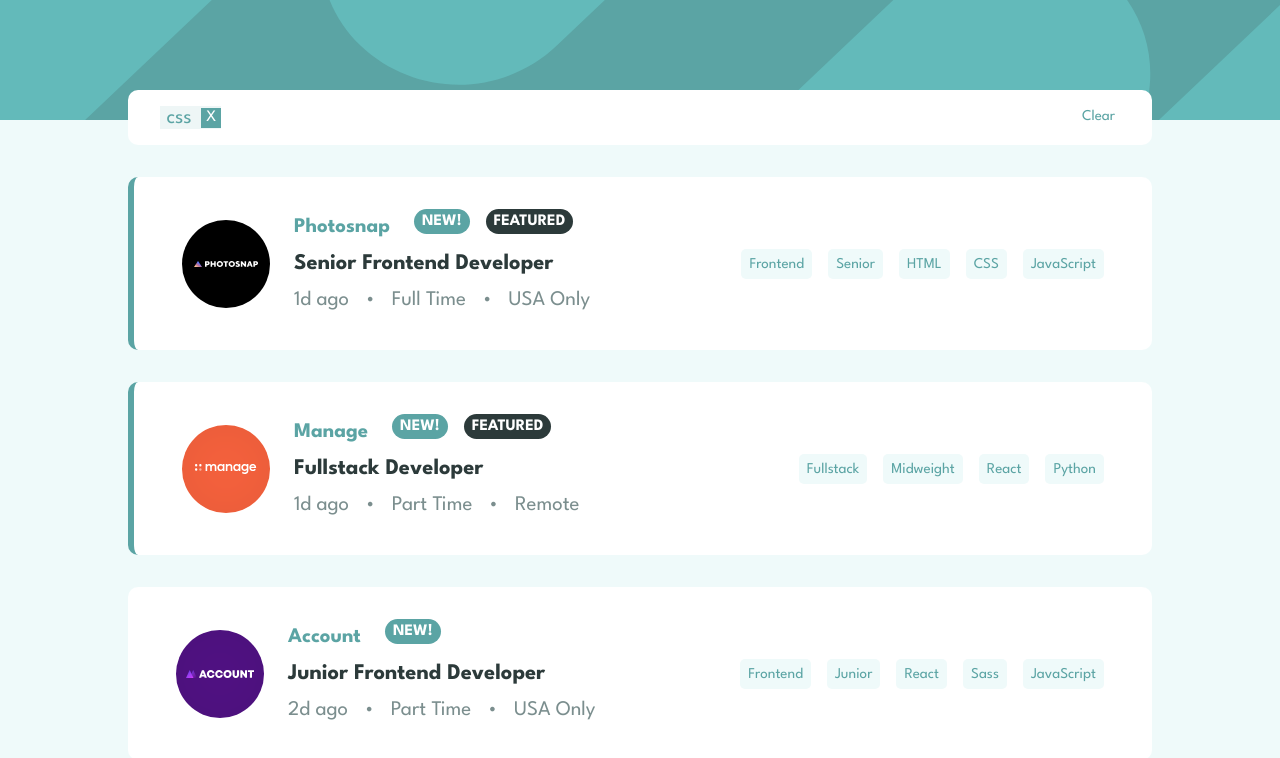
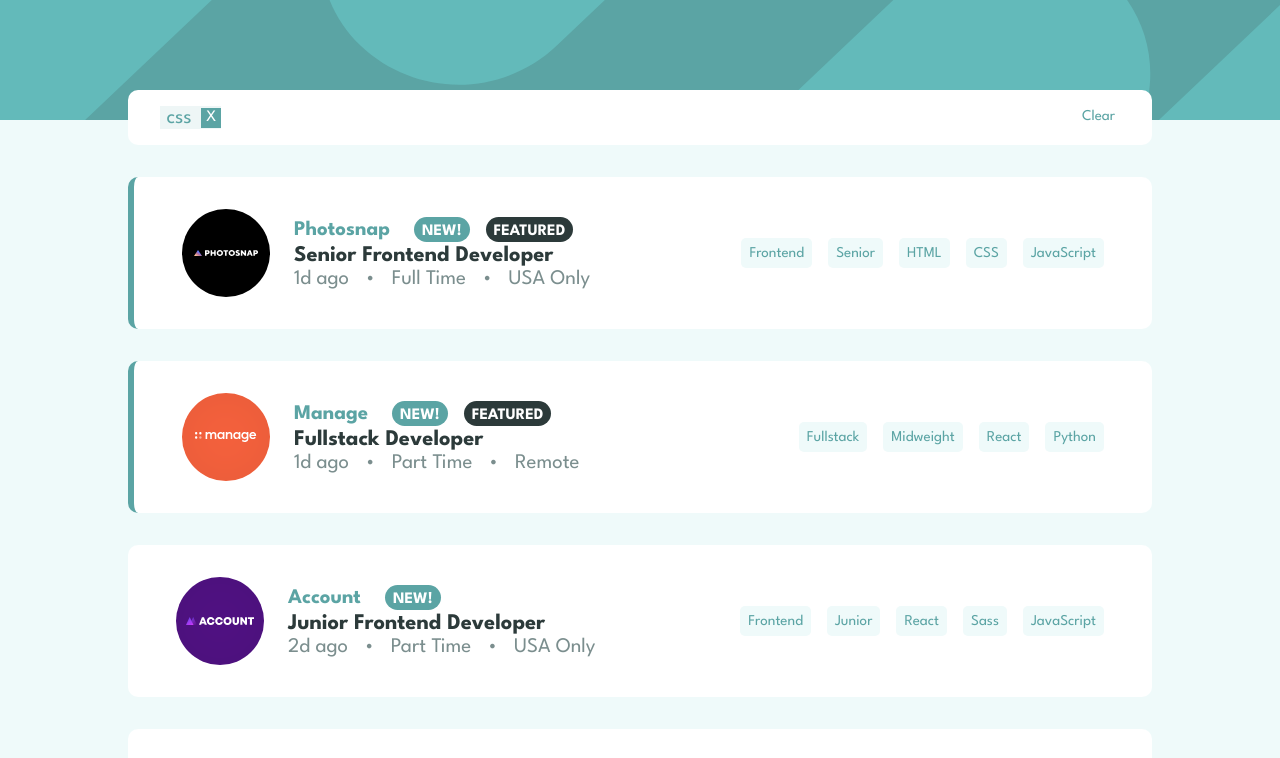
Before and after one commit to techyjc/static-job-listings-master, a plain HTML site: page index.html in a window 1280 px wide. Shown: the top 758 px of the page. Drawn offline with Linux system fonts and the light colour scheme.

Commit message:
Updated CSS and additional JS test

```diff
--- a/script.js
+++ b/script.js
@@ -1,5 +1,6 @@
-document.addEventListener('DOMContentLoaded', () => {
+// document.addEventListener('DOMContentLoaded', () => {
     const myRequest = new Request("./data.json");
+    const sectTag = document.querySelector('.job-list');
 
     // Function to filter jobs based on selected criteria
     function filterJobs(jobs, selectedCriteria) {
@@ -68,7 +69,7 @@ document.addEventListener('DOMContentLoaded', () => {
                         <div class="job-details r4">
                             <ul id="tags${jobs.id}" class="sect-tags">
                                 <li class="job-section sect-tag-item sect-role">
-                                    <button id="tag${jobs.id}" class="filter-tag-btn" data-tag="${jobs.role}">${jobs.role}</button>
+                                    <button id="tag${jobs.id}" class="filter-tag-btn" data-type="role" data-tag="${jobs.role}">${jobs.role}</button>
                                 </li>
                             </ul>
                         </div>
@@ -81,7 +82,7 @@ document.addEventListener('DOMContentLoaded', () => {
                     levelitem.classList.add('job-section');
                     levelitem.classList.add('sect-tag-item');
                     levelitem.classList.add('sect-level');
-                    levelitem.innerHTML = `<button id="tag${jobs.id}" class="filter-tag-btn" data-tag="${jobs.level}">${jobs.level}</button>`;
+                    levelitem.innerHTML = `<button id="tag${jobs.id}" class="filter-tag-btn"  data-type="level" data-tag="${jobs.level}">${jobs.level}</button>`;
                     sectlevel.appendChild(levelitem);
 
                     if (Array.isArray(jobs.tools)) {
@@ -91,7 +92,7 @@ document.addEventListener('DOMContentLoaded', () => {
                             toolitem.classList.add('job-section');
                             toolitem.classList.add('sect-tag-item');
                             toolitem.classList.add('sect-tools');
-                            toolitem.innerHTML = `<button id="tag${jobs.id}" class="filter-tag-btn" data-tag="${jobs.tools[i]}">${jobs.tools[i]}</button>`;
+                            toolitem.innerHTML = `<button id="tag${jobs.id}" class="filter-tag-btn"  data-type="tools"  data-tag="${jobs.tools[i]}">${jobs.tools[i]}</button>`;
                             secttools.appendChild(toolitem);
                         }
                     }
@@ -103,14 +104,22 @@ document.addEventListener('DOMContentLoaded', () => {
                             roleitem.classList.add('job-section');
                             roleitem.classList.add('sect-tag-item');
                             roleitem.classList.add('sect-lang');
-                            roleitem.innerHTML = `<button id="tag${jobs.id}" class="filter-tag-btn" data-tag="${jobs.languages[i]}">${jobs.languages[i]}</button>`;
+                            roleitem.innerHTML = `<button id="tag${jobs.id}" class="filter-tag-btn" data-type="lang" data-tag="${jobs.languages[i]}">${jobs.languages[i]}</button>`;
                             sectrole.appendChild(roleitem);
                         }
                     }
                 }
             })
             .catch(console.error);
+
+
+            sectTag.addEventListener("click", (e) => {
+                if(e.target.classList.contains('filter-tag-btn')){
+                    console.log(e.target);
+                }
+            });
     }
 
     getData();
-});
+
+// });
--- a/style.css
+++ b/style.css
@@ -160,7 +160,7 @@ button {
 
 .job-sect-info {
     font-size: 1.3rem;
-    padding: .5rem 0.5rem;
+    padding: .2rem 0.5rem 0px 0.5rem;
 }
 
 .info-companyname {
```
